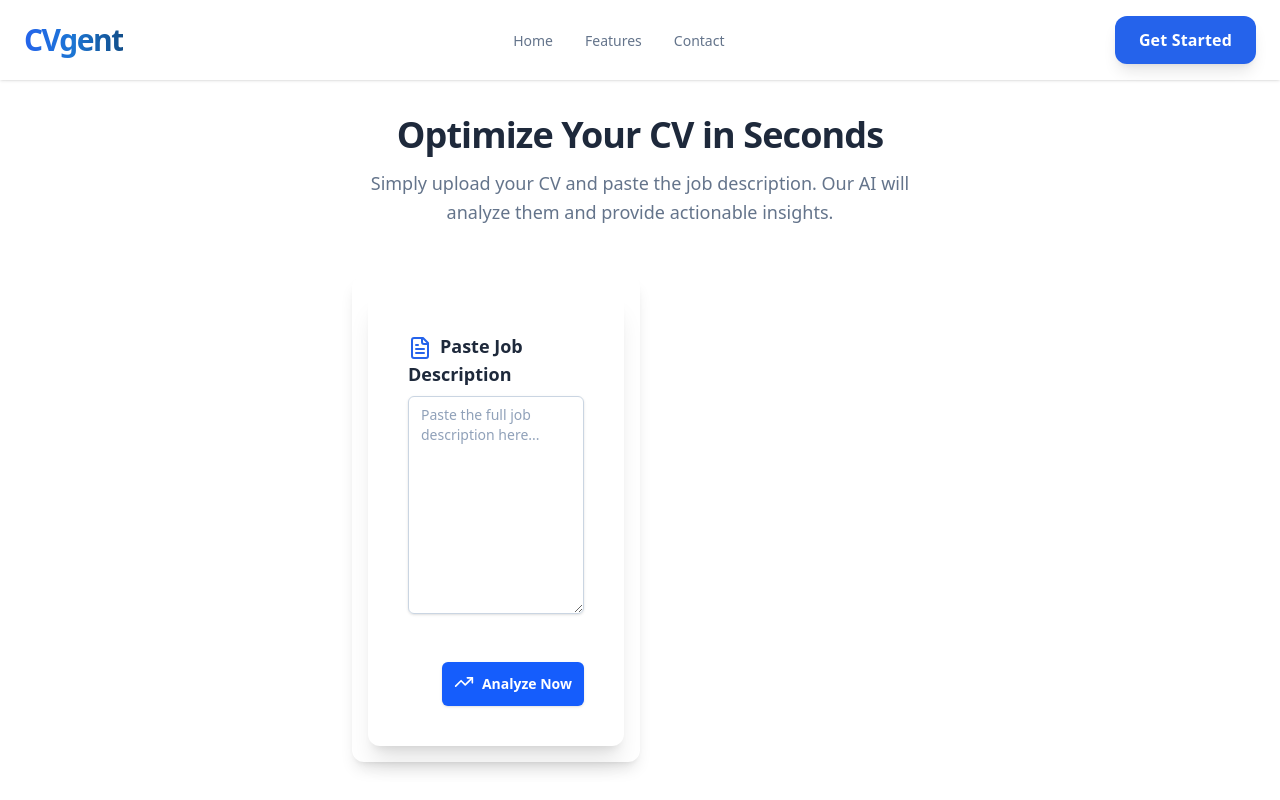
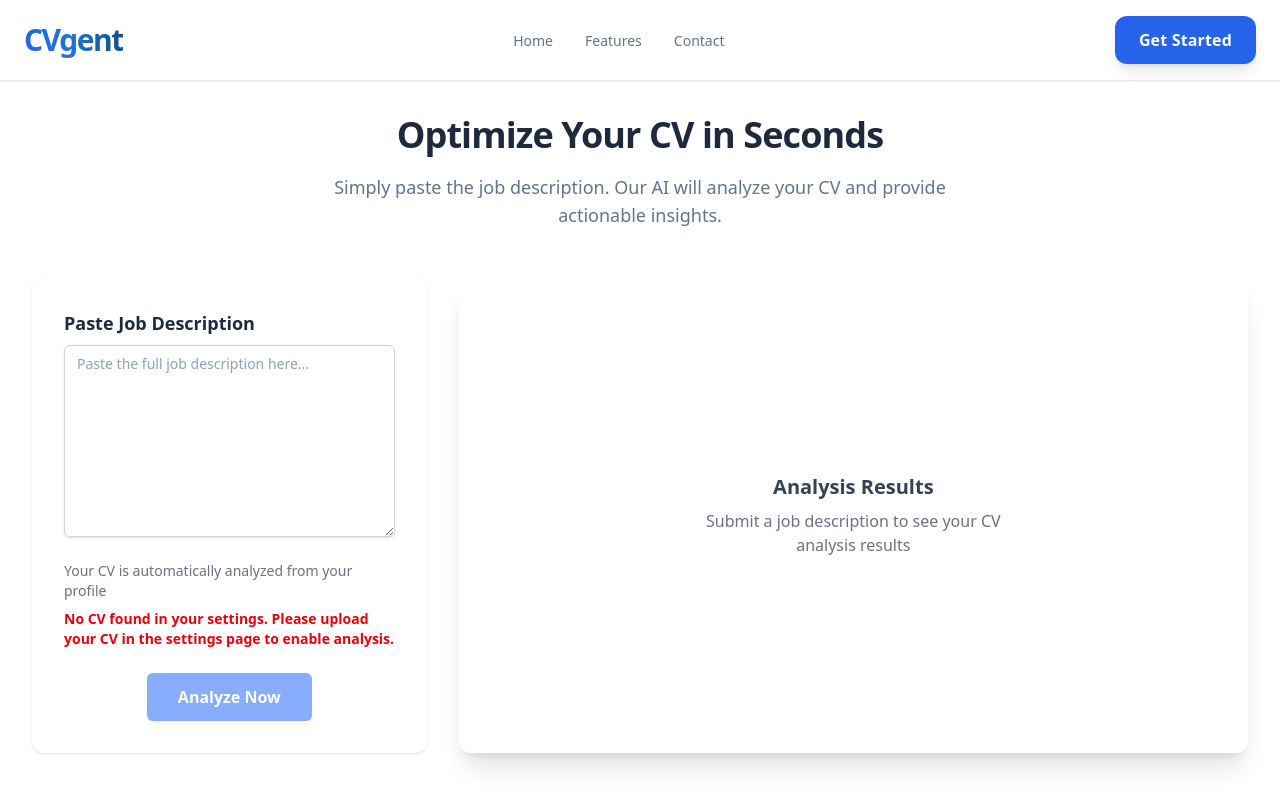
Before and after one commit to Ysen0603/cvgent, a Next.js app in the folder frontend/: page /cv-analysis in a window 1280 px wide. Built offline with nearby package versions, Linux system fonts and the light colour scheme; no server answers.

Commit message:
feat: enhance CV management and analysis UI; add optimistic updates for CV deletion, improve error handling, and refine layout for better user experience

```diff
--- a/frontend/app/cv-analysis/page.tsx
+++ b/frontend/app/cv-analysis/page.tsx
@@ -19,20 +19,33 @@ const CVAnalysisPage: React.FC = () => {
   };
 
   return (
-    <div className="mx-auto px-4 py-8 ">
-      <div className="text-center space-y-3 mb-12">
-        <h2 className="text-[var(--text-primary)] text-3xl sm:text-4xl font-bold leading-tight tracking-tight">Optimize Your CV in Seconds</h2>
-        <p className="text-[var(--text-secondary)] text-base sm:text-lg font-normal leading-relaxed max-w-xl mx-auto">
-          Simply upload your CV and paste the job description. Our AI will analyze them and provide actionable insights.
+    <div className="mx-auto p-8 ">
+      <div className="text-center mb-12">
+        <h2 className="text-[var(--text-primary)] text-3xl sm:text-4xl font-bold leading-tight tracking-tight mb-4">
+          Optimize Your CV in Seconds
+        </h2>
+        <p className="text-[var(--text-secondary)] text-base sm:text-lg max-w-2xl mx-auto">
+          Simply paste the job description. Our AI will analyze your CV and provide actionable insights.
         </p>
       </div>
 
-      <div className="flex flex-col lg:flex-row gap-2">
+      <div className="grid grid-cols-1 lg:grid-cols-[1fr_2fr] gap-8">
+        <CVAnalysisForm onAnalysisComplete={handleAnalysisComplete} />
+        <div className="max-h-[500px]">
+          {analysisResult ? (
+            <CVAnalysisResult analysisResult={analysisResult} />
+          ) : (
+            <div className="bg-white shadow-xl rounded-xl p-8 h-full flex flex-col items-center justify-center text-center">
 
-
-          <CVAnalysisForm onAnalysisComplete={handleAnalysisComplete} />
-
-        {analysisResult && <CVAnalysisResult analysisResult={analysisResult} />}
+              <h3 className="text-xl font-semibold text-gray-700 mb-2">
+                Analysis Results
+              </h3>
+              <p className="text-gray-500 max-w-xs">
+                Submit a job description to see your CV analysis results
+              </p>
+            </div>
+          )}
+        </div>
       </div>
     </div>
   );
--- a/frontend/app/settings/page.tsx
+++ b/frontend/app/settings/page.tsx
@@ -139,6 +139,8 @@ const SettingsPage: React.FC = () => {
    setCvUploadMessage('');
    setCvUploadError('');
    setLoading(true);
+   // Optimistically remove the CV from the UI before deleting
+   updateUserCvProfile({ ...user?.userprofile, cv_url: null, cv_file: null });
    try {
      await deleteCv(); // This now returns null on success
      setCvUploadMessage('CV deleted successfully!');
@@ -146,6 +148,8 @@ const SettingsPage: React.FC = () => {
    } catch (err) {
      console.error('Error deleting CV:', err);
      setCvUploadError('Failed to delete CV. Please try again.');
+     // Optionally restore the CV if deletion failed
+     await refetchUser();
    } finally {
      setLoading(false);
    }
--- a/frontend/components/CVAnalysisForm.tsx
+++ b/frontend/components/CVAnalysisForm.tsx
@@ -5,15 +5,20 @@ import { analyzeCV } from '../lib/api/analysis';
 import { CVAnalysisResponse } from '../types/analysis';
 import Link from 'next/link';
 import { FileText, TrendingUp } from 'lucide-react'; // Removed Upload, File
+import { useAuth } from '../context/AuthContext';
 
 interface CVAnalysisFormProps {
   onAnalysisComplete: (result: CVAnalysisResponse | null) => void;
 }
 
 const CVAnalysisForm: React.FC<CVAnalysisFormProps> = ({ onAnalysisComplete }) => {
+  const { user } = useAuth();
   const [jobDescription, setJobDescription] = useState('');
   const [loading, setLoading] = useState(false);
   const [error, setError] = useState('');
+
+  // Check if user has a CV
+  const hasCv = !!user?.userprofile?.cv_url;
 
   const handleSubmit = async (e: React.FormEvent) => {
     e.preventDefault();
@@ -38,13 +43,10 @@ const CVAnalysisForm: React.FC<CVAnalysisFormProps> = ({ onAnalysisComplete }) =
   };
 
   return (
-    <div className="w-full lg:w-1/2 p-4 bg-white rounded-xl shadow-lg flex flex-col">
-      <div className="flex flex-col w-full gap-8">
-        <div className="bg-white shadow-xl rounded-xl p-6 sm:p-10 space-y-8">
+    <div className="bg-white shadow-sm rounded-xl p-6 sm:p-8">
       <div className="space-y-6">
         <div>
           <label className="block text-lg font-semibold text-[var(--text-primary)] pb-2" htmlFor="job-description">
-                <FileText className="inline-block align-middle mr-2 h-6 w-6 text-[var(--primary-color)]" />
             Paste Job Description
           </label>
           <textarea
@@ -52,32 +54,40 @@ const CVAnalysisForm: React.FC<CVAnalysisFormProps> = ({ onAnalysisComplete }) =
             id="job-description"
             name="job-description"
             placeholder="Paste the full job description here..."
-                rows={10}
+            rows={8}
             value={jobDescription}
             onChange={(e) => setJobDescription(e.target.value)}
             required
+            disabled={!hasCv}
           ></textarea>
         </div>
       </div>
-          <div className="flex justify-end pt-4">
+      <div className="flex flex-col sm:flex-row justify-between items-center gap-4 pt-6">
+        <div className="text-sm text-gray-500 w-full sm:w-auto">
+          <p>Your CV is automatically analyzed from your profile</p>
+          {!hasCv && (
+            <p className="text-red-600 font-semibold mt-2">No CV found in your settings. Please upload your CV in the settings page to enable analysis.</p>
+          )}
+        </div>
+
+      </div>
+      <div className="flex flex-col items-center w-full sm:w-auto mt-6">
           <button
-              className="btn-primary w-full sm:w-auto flex justify-center rounded-md bg-blue-600 px-3 py-2.5 text-sm font-semibold leading-6 text-white shadow-sm hover:bg-blue-500 focus-visible:outline focus-visible:outline-2 focus-visible:outline-offset-2 focus-visible:outline-blue-600"
+            className="btn-primary cursor-pointer w-1/2 flex justify-center rounded-md bg-blue-600 px-4 py-3 text-base font-semibold leading-6 text-white shadow-sm hover:bg-blue-500 focus-visible:outline focus-visible:outline-2 focus-visible:outline-offset-2 focus-visible:outline-blue-600 disabled:opacity-50 disabled:cursor-not-allowed"
             type="submit"
             onClick={handleSubmit}
-              disabled={loading}
+            disabled={loading || !hasCv}
           >
-              <TrendingUp className="inline-block align-middle mr-2 h-5 w-5" />
             {loading ? 'Analyzing...' : 'Analyze Now'}
           </button>
+          {error && <p className="text-red-600 text-center mt-2 w-full">{error}</p>}
         </div>
-          {error && <p className="text-red-600 text-center mt-4">{error}</p>}
-          {loading &&
-            <div className="flex justify-center mt-4">
-              <div className="animate-spin rounded-full h-10 w-10 border-t-2 border-b-2 border-blue-500"></div>
+      {loading && (
+        <div className="flex flex-col items-center justify-center mt-6">
+          <div className="animate-spin rounded-full h-12 w-12 border-t-2 border-b-2 border-blue-500"></div>
+          <p className="mt-3 text-blue-600">Analyzing your CV...</p>
         </div>
-          }
-        </div>
-      </div>
+      )}
     </div>
   );
 };
--- a/frontend/components/CVAnalysisResult.tsx
+++ b/frontend/components/CVAnalysisResult.tsx
@@ -1,7 +1,6 @@
 "use client";
 import React from 'react';
 import ReactMarkdown from 'react-markdown';
-import Link from 'next/link';
 import { CVAnalysisResponse } from '../types/analysis';
 
 interface CVAnalysisResultProps {
@@ -14,30 +13,35 @@ const CVAnalysisResult: React.FC<CVAnalysisResultProps> = ({ analysisResult }) =
   }
 
   return (
-    <div className="h-full bg-white shadow-xl rounded-xl p-6 sm:p-8 w-1/2">
+    <div className="bg-white shadow-sm rounded-xl p-6 sm:p-8">
       <h3 className="text-2xl font-bold mb-6 text-center text-[var(--text-primary)]">Analysis Results</h3>
 
       <div className="space-y-6">
-        <div className="bg-blue-50 p-4 rounded-lg">
-          <p className="font-semibold text-[var(--text-primary)]">Corresponding Score:</p>
-          <div className="flex items-center mt-2">
-            <div className="w-full bg-gray-200 rounded-full h-4">
-              <div
-                className="bg-blue-600 h-4 rounded-full"
-                style={{ width: `${analysisResult.score}%` }}
-              ></div>
-            </div>
-            <span className="ml-4 text-xl font-bold text-blue-700">{analysisResult.score}/100</span>
+        <div className="bg-blue-50 p-5 rounded-xl border border-blue-100">
+          <div className="flex justify-between items-center mb-2">
+            <p className="font-semibold text-[var(--text-primary)]">Corresponding Score</p>
+            <span className="text-xl font-bold text-blue-700">{analysisResult.score}/100</span>
           </div>
+          <div className="w-full bg-gray-200 rounded-full h-3">
+            <div
+              className="bg-blue-600 h-3 rounded-full"
+              style={{ width: `${analysisResult.score}%` }}
+            ></div>
+          </div>
+          <p className="mt-3 text-sm text-blue-700">
+            {analysisResult.score >= 80 ? 'Excellent match!' :
+             analysisResult.score >= 60 ? 'Good match' :
+             'Needs improvement'}
+          </p>
         </div>
 
-        <div className="bg-slate-50 p-4 rounded-lg">
-          <p className="font-semibold text-[var(--text-primary)]">The Why:</p>
-          <p className="mt-2 text-[var(--text-secondary)] whitespace-pre-wrap">{analysisResult.why}</p>
+        <div className="bg-slate-50 p-5 rounded-xl border border-slate-100">
+          <h4 className="font-bold text-lg text-[var(--text-primary)] mb-3">The Why</h4>
+          <p className="text-[var(--text-secondary)] whitespace-pre-wrap">{analysisResult.why}</p>
         </div>
 
-        <div className="bg-slate-50 p-4 rounded-lg">
-          <p className="font-semibold text-[var(--text-primary)]">Improvements:</p>
+        <div className="bg-slate-50 p-5 rounded-xl border border-slate-100">
+          <h4 className="font-bold text-lg text-[var(--text-primary)] mb-3">Improvements</h4>
           <div className="mt-2 prose max-w-none text-[var(--text-secondary)]">
             <ReactMarkdown>{analysisResult.improvements}</ReactMarkdown>
           </div>
```
Also changed, not shown: 1 other file (tests, documents, lock files or other folders). Lines whose indentation alone changed are shown as unchanged.
